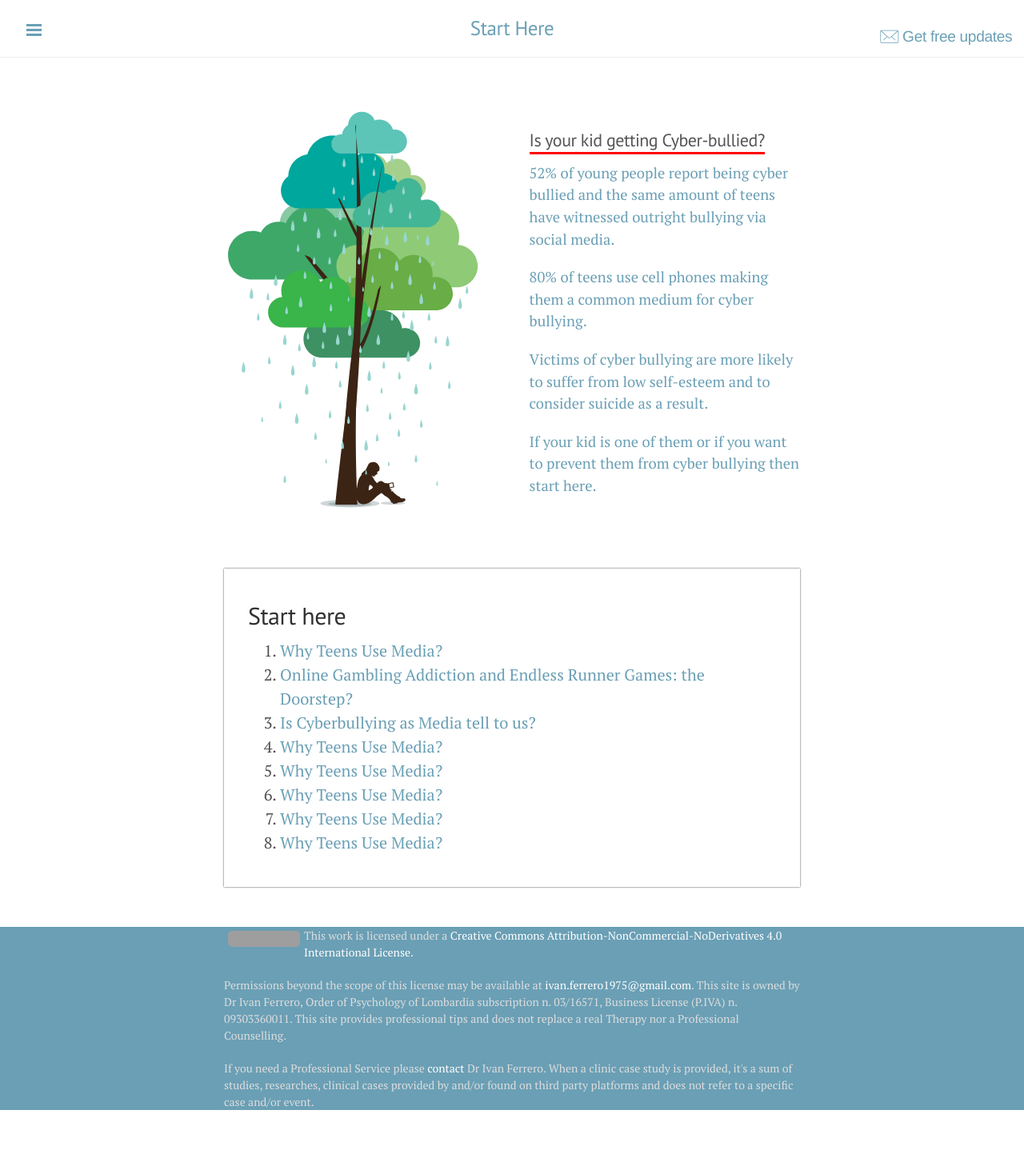
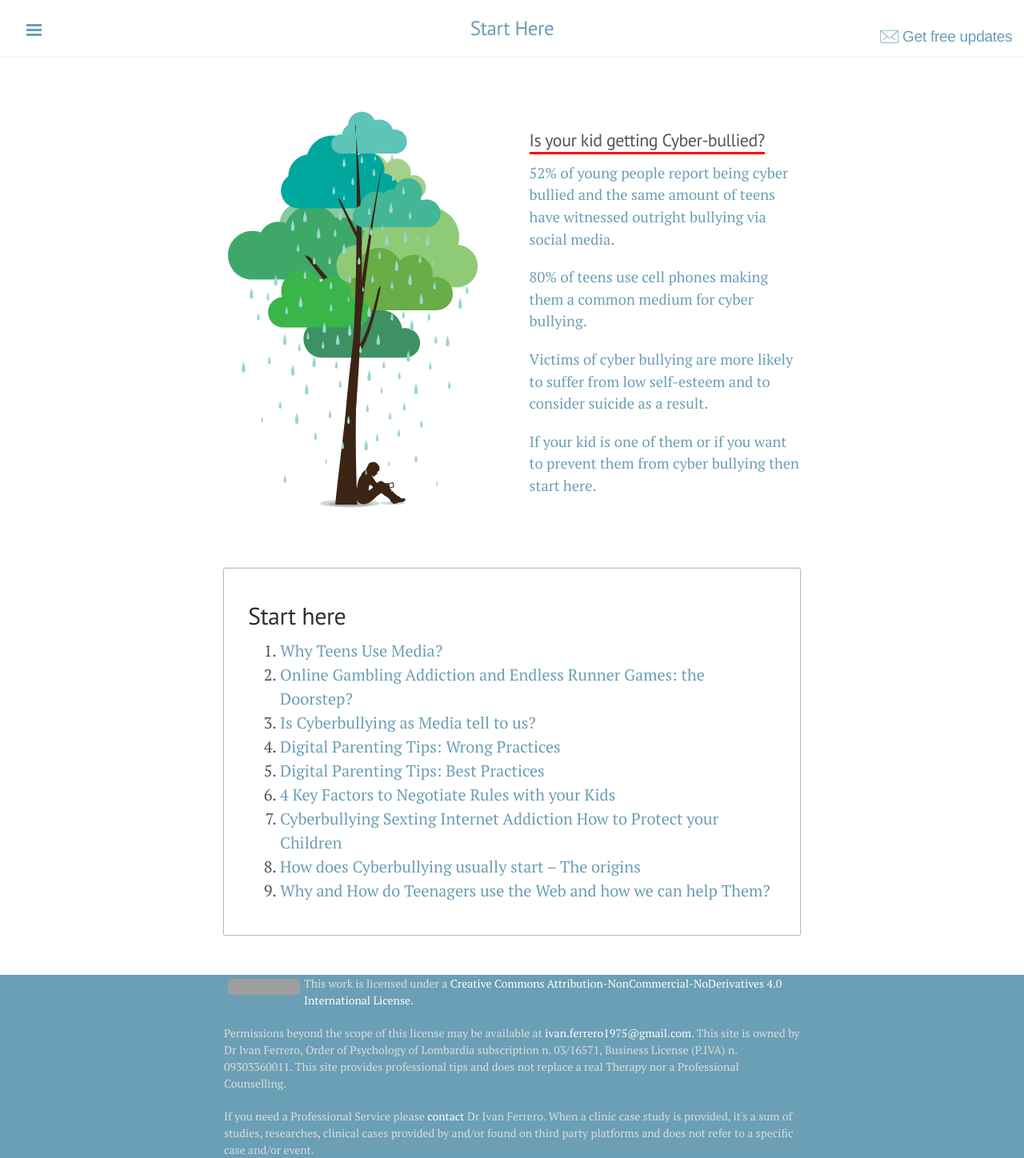
Before and after one commit to IvanPsy/cyber, a Jekyll site: the page built from index.html, in a window 1280 px wide. Shown: the whole page at 80% size. Built offline with Jekyll 4.4.1, drawn with Linux system fonts in a browser that asks for light colours; the list of posts is cut into pages by our own code; comment, search, counter and statistics services are not loaded; before the commit the page ends 1388 px from its top, so only the background shows below that; grey boxes are pictures that could not be loaded.

Commit message:
Update chapter-links.html

```diff
--- a/_includes/chapter-links.html
+++ b/_includes/chapter-links.html
@@ -1,8 +1,9 @@
 <li class="home-links"><a href="/teens-use-new-media/">Why Teens Use Media?</a></li>
 <li class="home-links"><a href="/online-gambling-addiction-endless-runner-games/">Online Gambling Addiction and Endless Runner Games: the Doorstep?</a></li>
 <li class="home-links"><a href="/cyberbullying-mass-medias-data-stats/">Is Cyberbullying as Media tell to us?</a></li>
-<li class="home-links"><a href="/teens-use-new-media/">Why Teens Use Media?</a></li>
-<li class="home-links"><a href="/teens-use-new-media/">Why Teens Use Media?</a></li>
-<li class="home-links"><a href="/teens-use-new-media/">Why Teens Use Media?</a></li>
-<li class="home-links"><a href="/teens-use-new-media/">Why Teens Use Media?</a></li>
-<li class="home-links"><a href="/teens-use-new-media/">Why Teens Use Media?</a></li>
+<li class="home-links"><a href="/digital-parenting-tips-wrong-practices/">Digital Parenting Tips: Wrong Practices</a></li>
+<li class="home-links"><a href="/digital-parenting-tips-best-practices/">Digital Parenting Tips: Best Practices</a></li>
+<li class="home-links"><a href="/teens-web-rules-set-right-way/">4 Key Factors to Negotiate Rules with your Kids</a></li>
+<li class="home-links"><a href="/cyberbullying-sexting-internet-addiction-protect-children/">Cyberbullying Sexting Internet Addiction How to Protect your Children</a></li>
+<li class="home-links"><a href="/cyberbullying-usually-start-origins/">How does Cyberbullying usually start – The origins</a></li>
+<li class="home-links"><a href="/teenagers-use-web/">Why and How do Teenagers use the Web and how we can help Them?</a></li>
```
